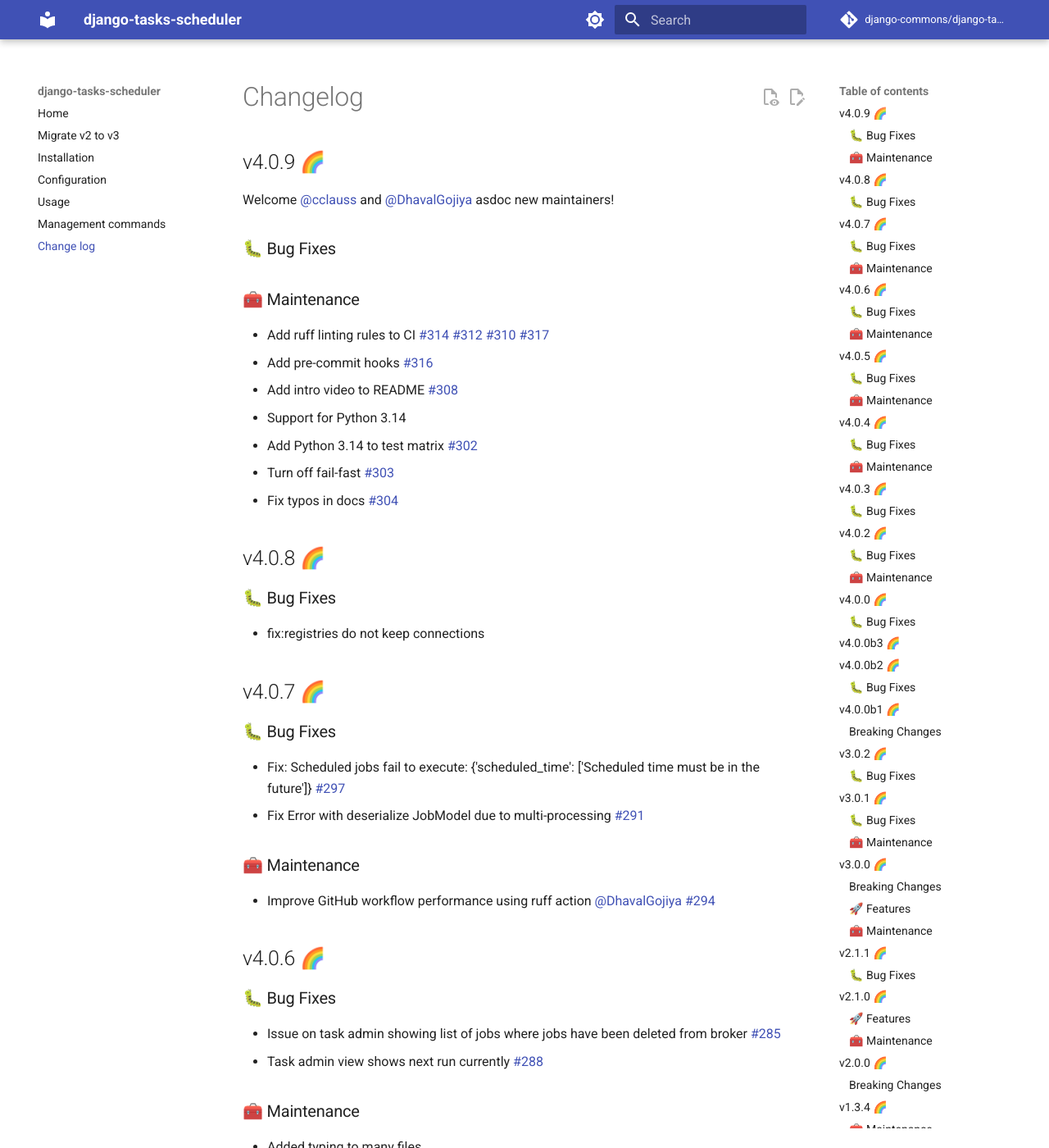
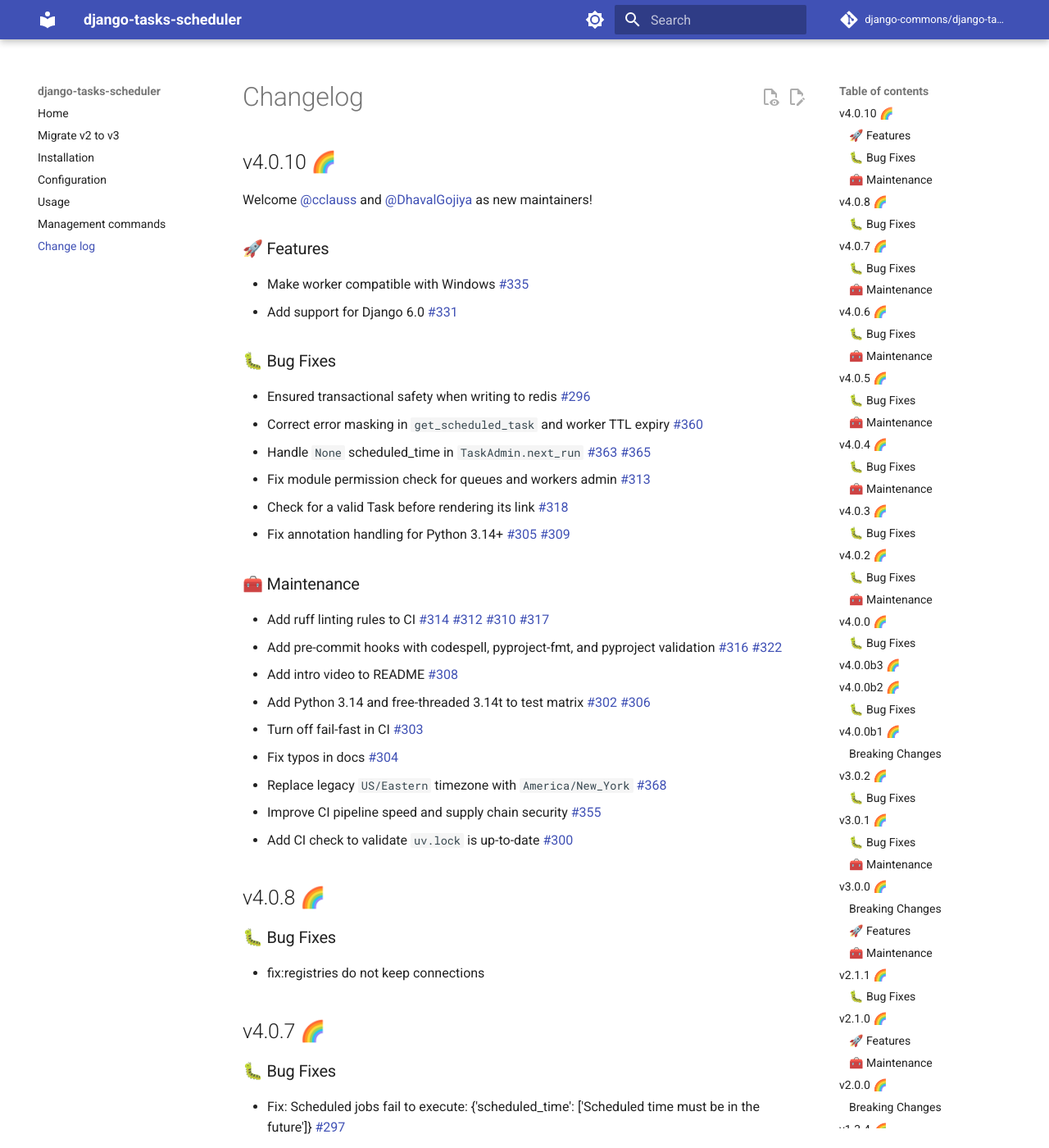
Before and after one commit to django-commons/django-tasks-scheduler, an MkDocs documentation site: the page built from docs/changelog.md, in a window 1280 px wide and 1400 px high. Shown: the whole window at 82% size. Built offline with MkDocs 1.6.1 and Material for MkDocs 9.7.7, drawn with Linux system fonts in a browser that asks for light colours; comment, search, counter and statistics services are not loaded.

Commit message:
doc:update

```diff
--- a/docs/changelog.md
+++ b/docs/changelog.md
@@ -1,20 +1,34 @@
 # Changelog
 
-## v4.0.9 🌈
+## v4.0.10 🌈
 
-Welcome @cclauss and @DhavalGojiya asdoc new maintainers!
+Welcome @cclauss and @DhavalGojiya as new maintainers!
+
+### 🚀 Features
+
+- Make worker compatible with Windows #335
+- Add support for Django 6.0 #331
 
 ### 🐛 Bug Fixes
+
+- Ensured transactional safety when writing to redis #296
+- Correct error masking in `get_scheduled_task` and worker TTL expiry #360
+- Handle `None` scheduled_time in `TaskAdmin.next_run` #363 #365
+- Fix module permission check for queues and workers admin #313
+- Check for a valid Task before rendering its link #318
+- Fix annotation handling for Python 3.14+ #305 #309
 
 ### 🧰 Maintenance
 
 - Add ruff linting rules to CI #314 #312 #310 #317
-- Add pre-commit hooks #316
+- Add pre-commit hooks with codespell, pyproject-fmt, and pyproject validation #316 #322
 - Add intro video to README #308
-- Support for Python 3.14
-- Add Python 3.14 to test matrix #302
-- Turn off fail-fast #303
+- Add Python 3.14 and free-threaded 3.14t to test matrix #302 #306
+- Turn off fail-fast in CI #303
 - Fix typos in docs #304
+- Replace legacy `US/Eastern` timezone with `America/New_York` #368
+- Improve CI pipeline speed and supply chain security #355
+- Add CI check to validate `uv.lock` is up-to-date #300
 
 ## v4.0.8 🌈
 
```
